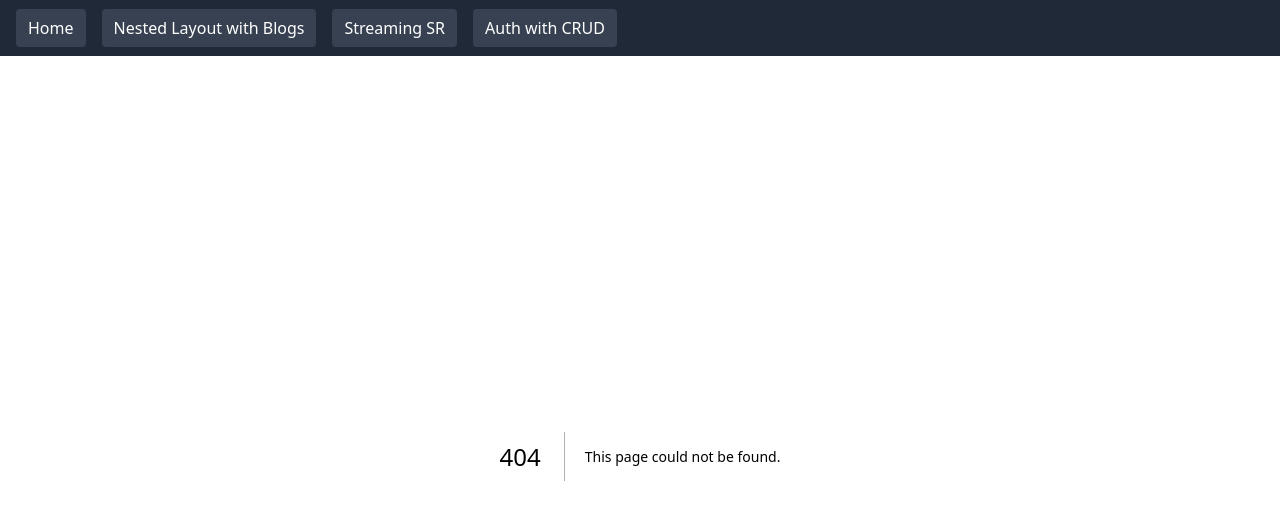
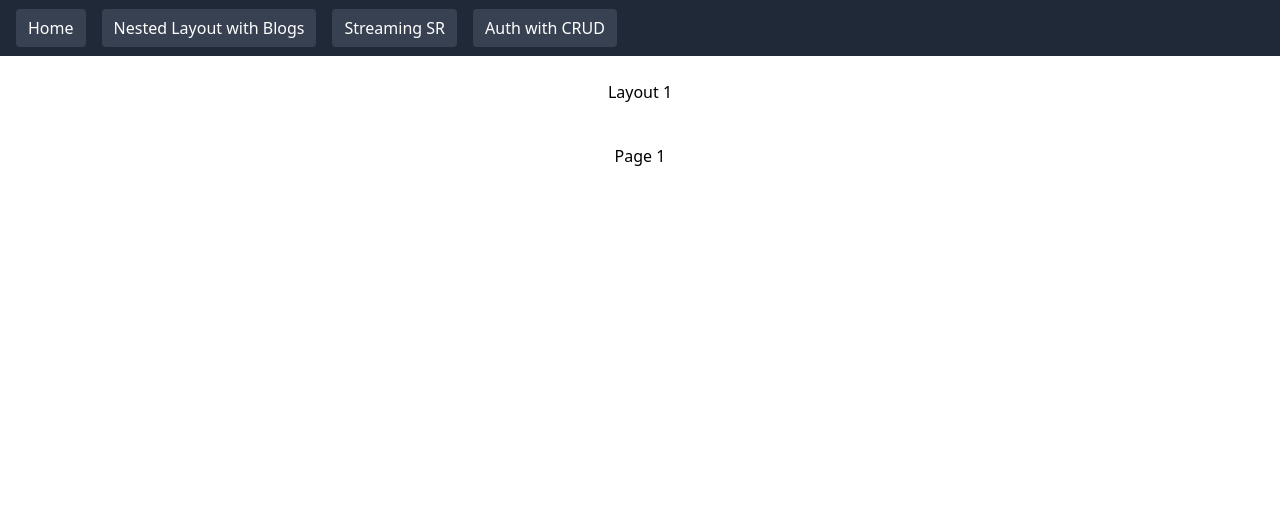
Before and after one commit to chemitaro/RSC-SUPABASE, a Next.js app: page /nested-layout in a window 1280 px wide. Before the commit this address had no page. Shown: the top 520 px of the page. Built offline with nearby package versions, Linux system fonts and the light colour scheme.

Commit message:
Add FirstLayout and FirstPage components to nested layout

```diff
--- /dev/null
+++ b/app/nested-layout/layout.tsx
@@ -0,0 +1,12 @@
+export default function FirstLayout({
+  children,
+}: {
+  children: React.ReactNode
+}) {
+  return (
+    <main className="mt-6 text-center">
+      <p>Layout 1</p>
+      {children}
+    </main>
+  )
+}
--- /dev/null
+++ b/app/nested-layout/page.tsx
@@ -0,0 +1,7 @@
+export default function FirstPage() {
+  return (
+    <div className="m-10 text-center">
+      <p>Page 1</p>
+    </div>
+  )
+}
```
